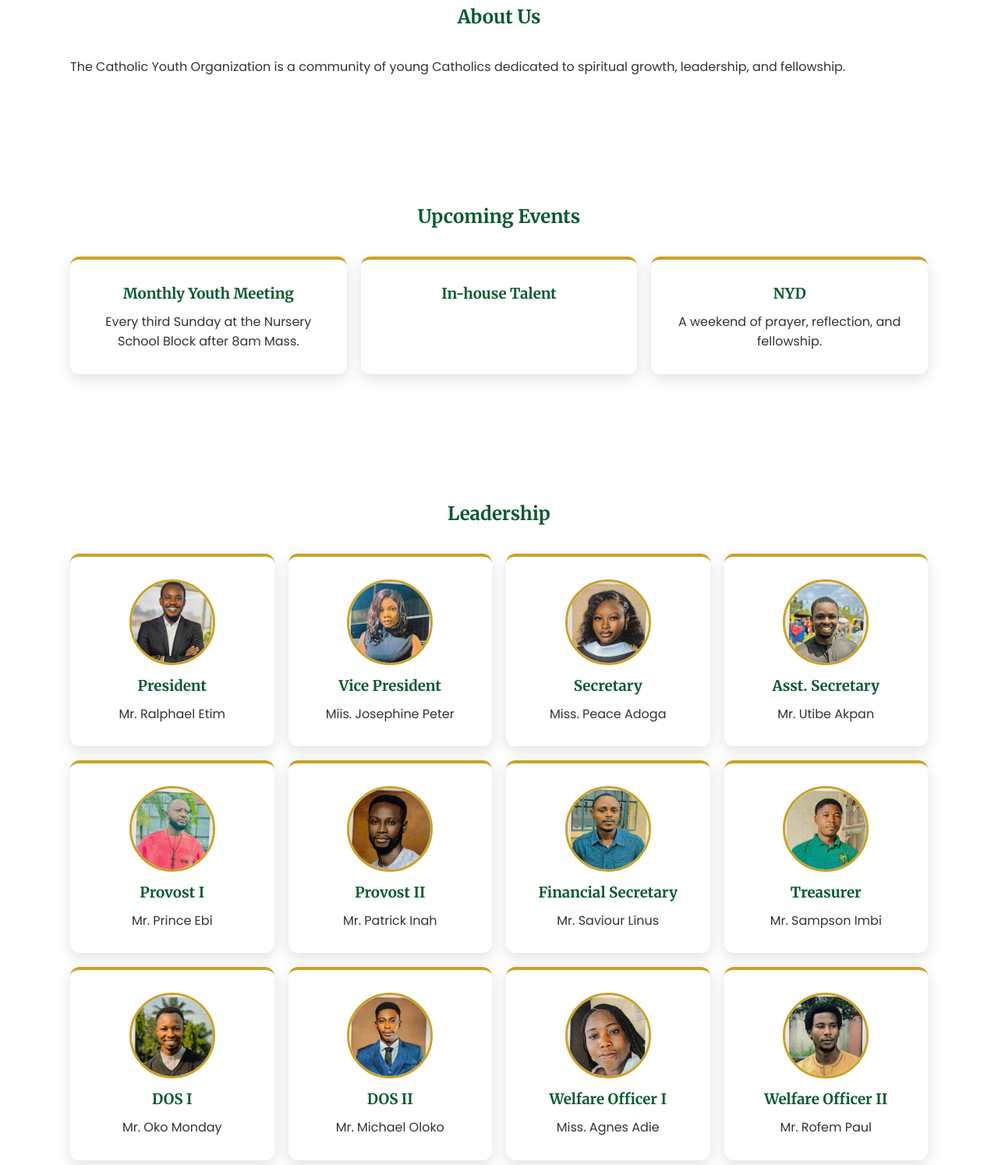
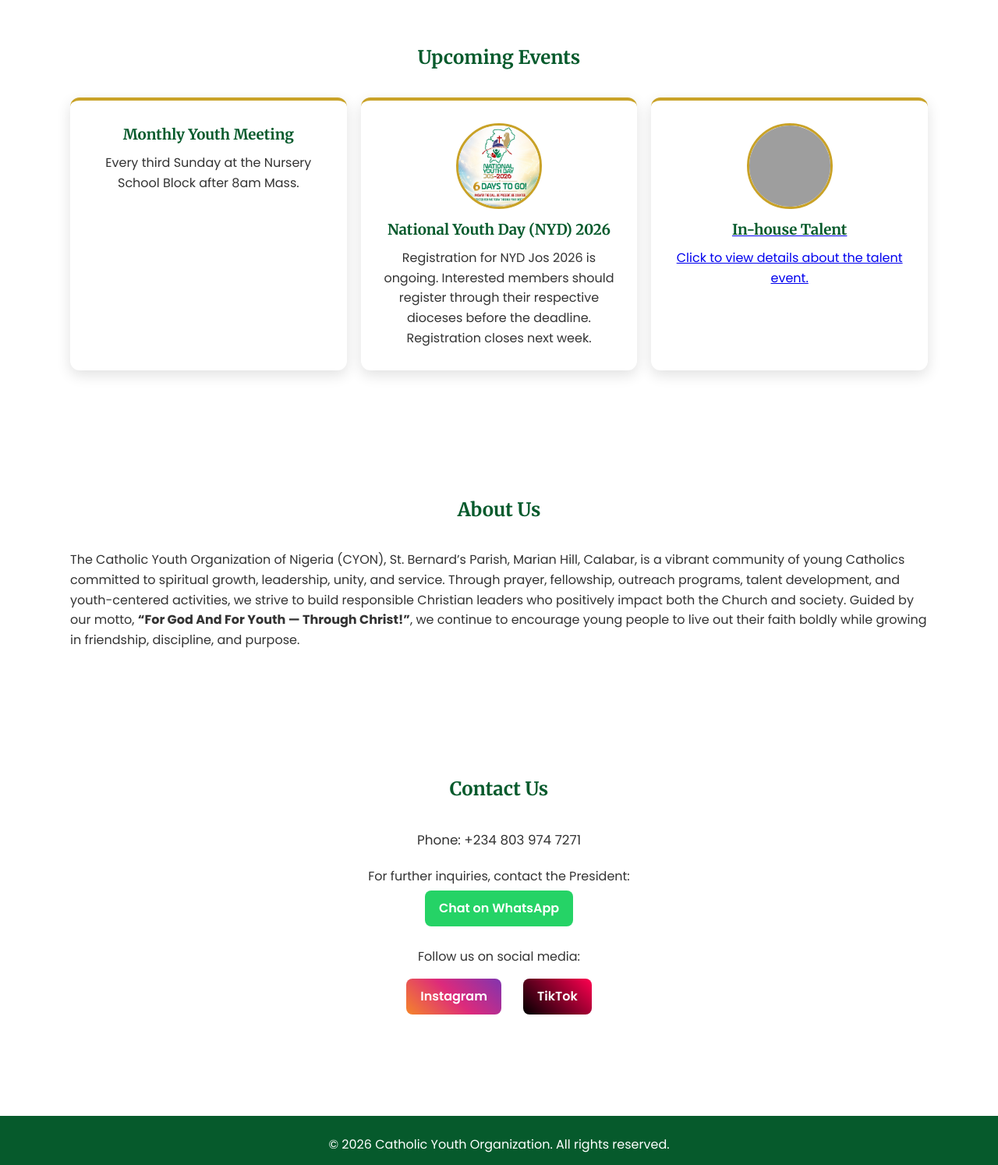
Before and after one commit to Tomgarh/CYON-WEBSITE, a plain HTML site: page index.html in a window 1280 px wide. Shown: the part 806-2300 px from the top of the page at 78% size. Drawn offline with Linux system fonts and the light colour scheme; grey boxes are pictures that could not be loaded.

Commit message:
Update index.html

```diff
--- a/index.html
+++ b/index.html
@@ -12,25 +12,46 @@
 <body>
   <header>
     <nav class="container navbar">
-      <a href="#home" class="brand">
-        <img src="cyon_logo.jpeg" class="cyon-logo" width="50" height="50" />
+
+      <!-- BRAND -->
+      <a href="index.html" class="brand">
+        <img src="cyon_logo.jpeg" class="cyon-logo" width="50" height="50" alt="CYON Logo" />
 
         <div class="brand-text">
           <h1 class="logo">CYON</h1>
           <p class="brand-subtitle">St. Bernard’s Parish, Calabar</p>
         </div>
       </a>
-      <ul class="nav-links">
-        <li><a href="#home">Home</a></li>
-        <li><a href="#about">About</a></li>
-        <li><a href="#events">Events</a></li>
-        <li><a href="#leadership">Leadership</a></li>
+
+      <!-- HAMBURGER ICON -->
+      <div class="hamburger" id="hamburger">
+        ☰
+      </div>
+
+      <!-- NAV LINKS -->
+      <ul class="nav-links" id="navLinks">
+
+        <li><a href="index.html">Home</a></li>
+        <li><a href="index.html#events">Events</a></li>
+
+        <li class="dropdown">
+          <a href="enlargeexcos.html">Enlarged Executives ▾</a>
+          <ul class="dropdown-menu">
+            <li><a href="enlargeexcos.html#leadership">Core Executives</a></li>
+            <li><a href="enlargeexcos.html#unit-heads">Unit Heads</a></li>
+            <li><a href="enlargeexcos.html#groups-section">CYON Groups</a></li>
+          </ul>
+        </li>
+
         <li><a href="members.html">Members</a></li>
         <li><a href="probation.html" target="_blank">New Members</a></li>
-        <li><a href="retrieve.html">Retrieve Card</a></li>
-        <li><a href="#contact">Contact</a></li>
+        <li><a href="index.html#contact">Contact</a></li>
+        <li><a href="index.html#about">About</a></li>
+
       </ul>
+
     </nav>
+
   </header>
 
   <section id="home" class="hero">
@@ -54,117 +75,66 @@
       <a href="#about" class="btn">Learn More</a>
     </div>
   </section>
-  <section id="about" class="section">
-    <div class="container">
-      <h2>About Us</h2>
-      <p>
-        The Catholic Youth Organization is a community of young Catholics
-        dedicated to spiritual growth, leadership, and fellowship.
-      </p>
-    </div>
-  </section>
 
   <section id="events" class="section bg-light">
     <div class="container">
       <h2>Upcoming Events</h2>
+
       <div class="cards">
+
         <div class="card">
           <h3>Monthly Youth Meeting</h3>
           <p>Every third Sunday at the Nursery School Block after 8am Mass.</p>
         </div>
         <div class="card">
+          <img src="nyd.jpeg" alt="National Youth Day 2026">
+          <h3>National Youth Day (NYD) 2026</h3>
+            <p>
+              Registration for NYD Jos 2026 is ongoing.
+              Interested members should register through
+              their respective dioceses before the deadline.
+          </p>
+          <p class="deadline">
+            Registration closes next week.
+          </p>
+        </div>
+
+
+        <a href="inhouse.html" class="card">
+          <img src="inhouseposter.png" alt="">
           <h3>In-house Talent</h3>
-          <p></p>
-        </div>
-        <div class="card">
-          <h3>NYD</h3>
-          <p>A weekend of prayer, reflection, and fellowship.</p>
-        </div>
+          <p>Click to view details about the talent event.</p>
+        </a>
+
+
       </div>
     </div>
   </section>
 
-  <section id="leadership" class="section">
+  <section id="about" class="section">
     <div class="container">
-      <h2>Leadership</h2>
+      <h2>About Us</h2>
+      <p>
+        The Catholic Youth Organization of Nigeria (CYON),
+        St. Bernard’s Parish, Marian Hill, Calabar,
+        is a vibrant community of young Catholics committed
+        to spiritual growth, leadership, unity, and service.
 
-      <div class="cards">
-        <div class="card">
-          <img src="ralphetim.jpeg" alt="Ralphael Etim">
-          <h3>President</h3>
-          <p>Mr. Ralphael Etim</p>
-        </div>
+        Through prayer, fellowship, outreach programs,
+        talent development, and youth-centered activities,
+        we strive to build responsible Christian leaders
+        who positively impact both the Church and society.
 
-        <div class="card">
-          <img src="joepeter.jpeg" alt="Josephine Peter">
-          <h3>Vice President</h3>
-          <p>Miis. Josephine Peter</p>
-        </div>
-
-        <div class="card">
-          <img src="peaceadoga.jpeg" alt="Peace Adoga">
-          <h3>Secretary</h3>
-          <p>Miss. Peace Adoga</p>
-        </div>
-
-        <div class="card">
-          <img src="utibeakpan.jpeg" alt="Utibe Akpan">
-          <h3>Asst. Secretary</h3>
-          <p>Mr. Utibe Akpan</p>
-        </div>
-
-        <div class="card">
-          <img src="princeebi.jpeg" alt="Prince Ebi">
-          <h3>Provost I</h3>
-          <p>Mr. Prince Ebi</p>
-        </div>
-
-        <div class="card">
-          <img src="patinah.jpeg" alt="Patrick Inah">
-          <h3>Provost II</h3>
-          <p>Mr. Patrick Inah</p>
-        </div>
-
-        <div class="card">
-          <img src="savlinus.jpeg" alt="Saviour Linus">
-          <h3>Financial Secretary</h3>
-          <p>Mr. Saviour Linus</p>
-        </div>
-
-        <div class="card">
-          <img src="sampsonimbi.jpeg" alt="Sampson Imbi">
-          <h3>Treasurer</h3>
-          <p>Mr. Sampson Imbi</p>
-        </div>
-
-        <div class="card">
-          <img src="okomoday.jpeg" alt="Oko Monday">
-          <h3>DOS I</h3>
-          <p>Mr. Oko Monday</p>
-        </div>
-
-        <div class="card">
-          <img src="olokomike.jpeg" alt="Michael Oloko">
-          <h3>DOS II</h3>
-          <p>Mr. Michael Oloko</p>
-        </div>
-
-        <div class="card">
-          <img src="agnesadie.jpeg" alt="Miss Agnes Adie">
-          <h3>Welfare Officer I</h3>
-          <p>Miss. Agnes Adie</p>
-        </div>
-
-        <div class="card">
-          <img src="rofempaul.jpeg" alt="Rofem Paul">
-          <h3>Welfare Officer II</h3>
-          <p>Mr. Rofem Paul</p>
-        </div>
-      </div>
+        Guided by our motto,
+        <strong>“For God And For Youth — Through Christ!”</strong>,
+        we continue to encourage young people
+        to live out their faith boldly while growing
+        in friendship, discipline, and purpose.
+      </p>
     </div>
   </section>
 
- <section id="contact" class="section bg-light">
+  <section id="contact" class="section bg-light">
     <div class="container contact-wrapper">
       <h2>Contact Us</h2>
 
```
